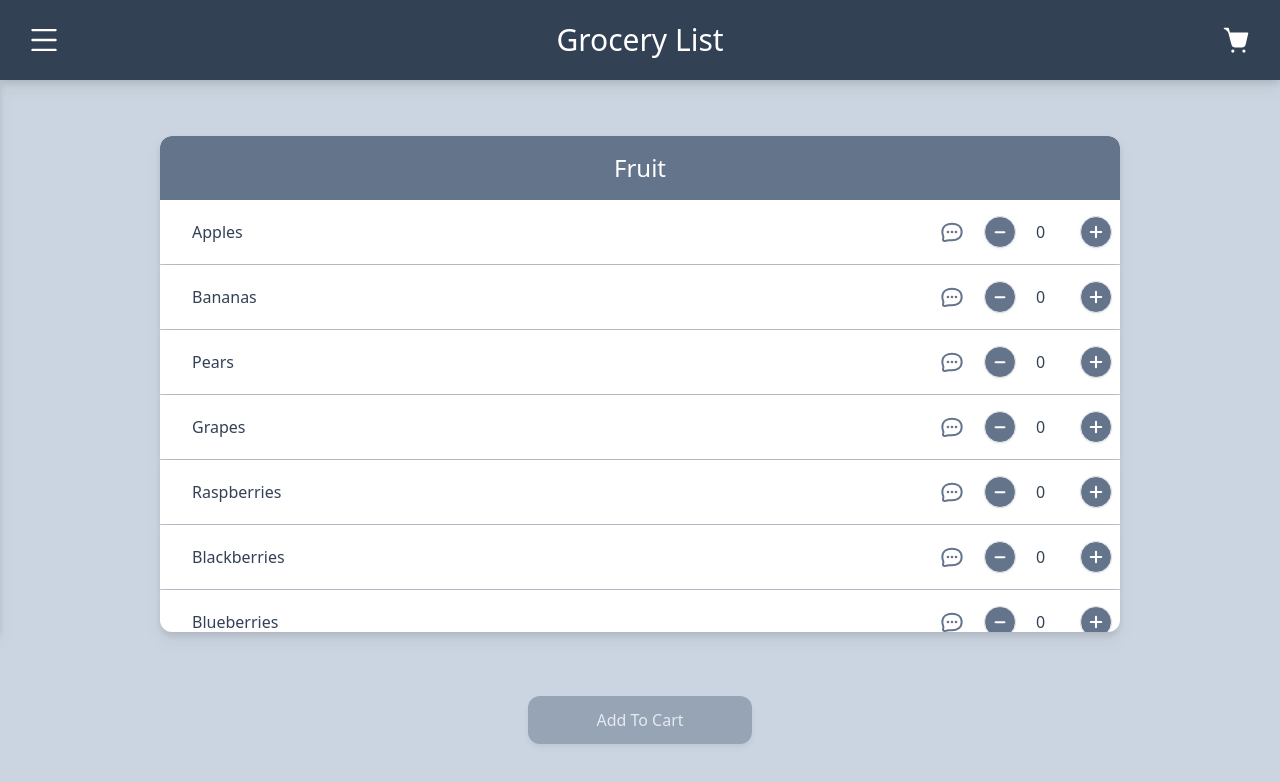
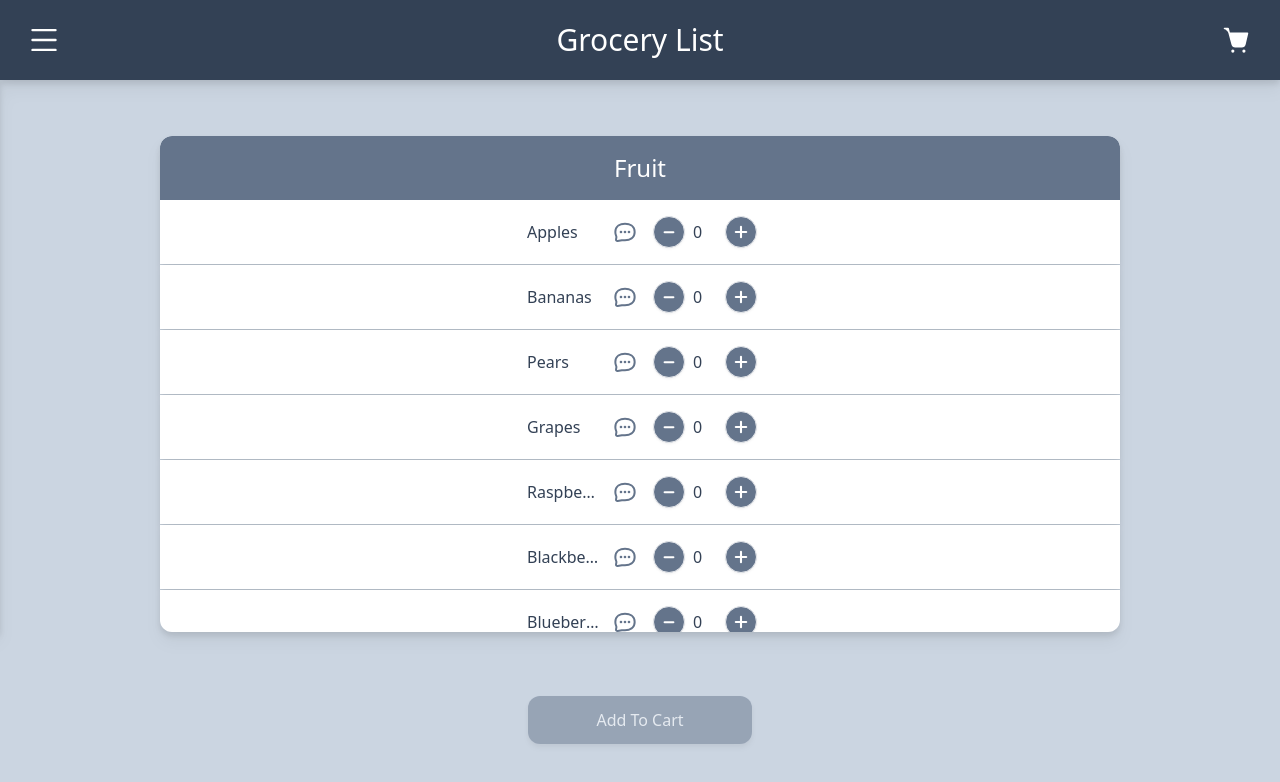
Before and after one commit to bsz90/grocery_list, a React (Create React App) app: page / in a window 1280 px wide. Both pictures are taken after a click on the button "Fruit". Shown: the top 782 px of the page. Built offline with nearby package versions, Linux system fonts and the light colour scheme.

Commit message:
Flexbox layout for different size screens

```diff
--- a/src/Header.tsx
+++ b/src/Header.tsx
@@ -161,7 +161,7 @@ export const Header = ({
           className="flex h-full w-full items-center justify-center"
           onClick={() => setPageState("landing")}
         >
-          <h1 className="text-3xl text-white">Grocery List</h1>
+          <h1 className="text-center text-3xl text-white">Grocery List</h1>
         </div>
         <button
           className="flex h-14 w-14 flex-none items-center justify-center"
--- a/src/Items.tsx
+++ b/src/Items.tsx
@@ -80,11 +80,11 @@ export const Items = ({
                 className="flex h-full w-full flex-col items-center justify-center bg-white"
                 key={id}
               >
-                <div className="flex h-16 w-full flex-none justify-between">
-                  <label className="flex w-32 flex-none items-center justify-start pl-8 capitalize">
-                    {name}
-                  </label>
-                  <div className="flex flex-none items-center justify-around">
+                <div className="flex w-full flex-none flex-wrap justify-center px-4">
+                  <div className="flex h-16 flex-none items-center justify-between capitalize">
+                    <label className="w-[90px] overflow-hidden text-ellipsis px-2">
+                      {name}
+                    </label>
                     <button
                       className="mr-2 flex h-8 w-8 items-center justify-center rounded-full"
                       onClick={() => {
@@ -136,6 +136,8 @@ export const Items = ({
                         ></path>
                       </svg>
                     </button>
+                  </div>
+                  <div className="flex h-16 flex-none items-center justify-around">
                     <button
                       onClick={() =>
                         dispatch({
@@ -143,7 +145,7 @@ export const Items = ({
                           payload: { name },
                         })
                       }
-                      className="mx-2 flex h-8 w-8 items-center justify-center rounded-full border bg-slate-500 text-white drop-shadow-sm"
+                      className="mx-1 flex h-8 w-8 items-center justify-center rounded-full border bg-slate-500 text-white drop-shadow-sm"
                     >
                       <svg
                         width="20"
@@ -162,7 +164,7 @@ export const Items = ({
                     </button>
                     <input
                       type="number"
-                      className=" w-12 bg-inherit text-center"
+                      className="w-8 bg-inherit text-center"
                       step="1"
                       min="0"
                       max="999"
@@ -184,7 +186,7 @@ export const Items = ({
                           payload: { name, type },
                         })
                       }
-                      className="mx-2 flex h-8 w-8 items-center justify-center rounded-full border bg-slate-500 text-center text-white drop-shadow-sm"
+                      className="mx-1 flex h-8 w-8 items-center justify-center rounded-full border bg-slate-500 text-center text-white drop-shadow-sm"
                     >
                       <svg
                         width="20"
```
